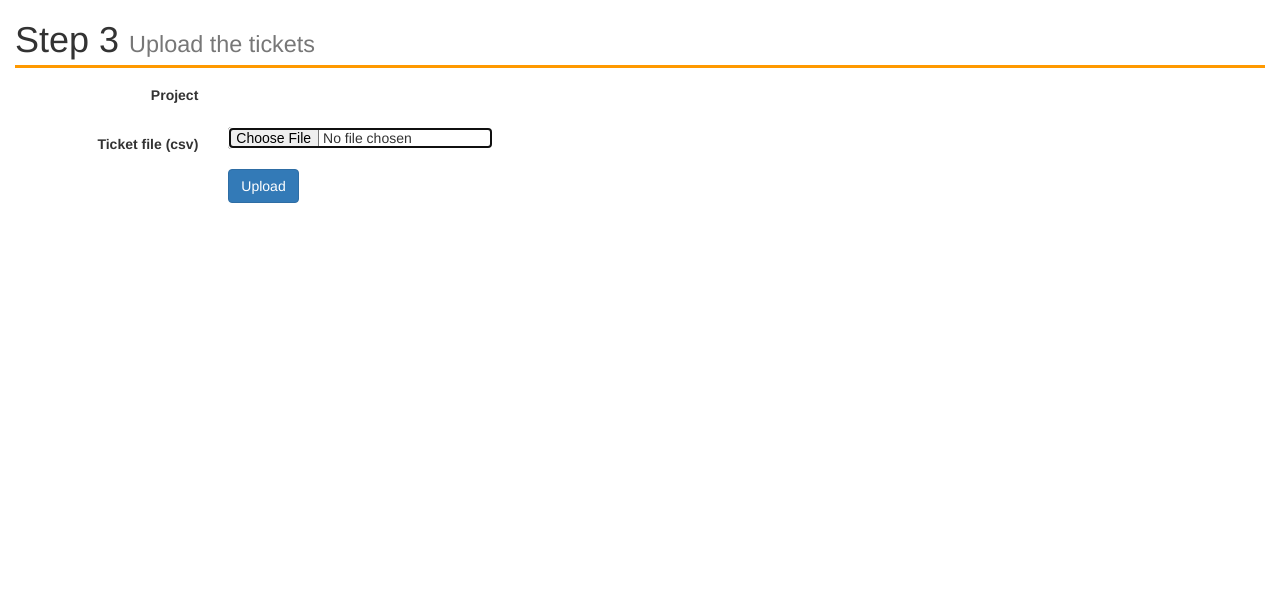
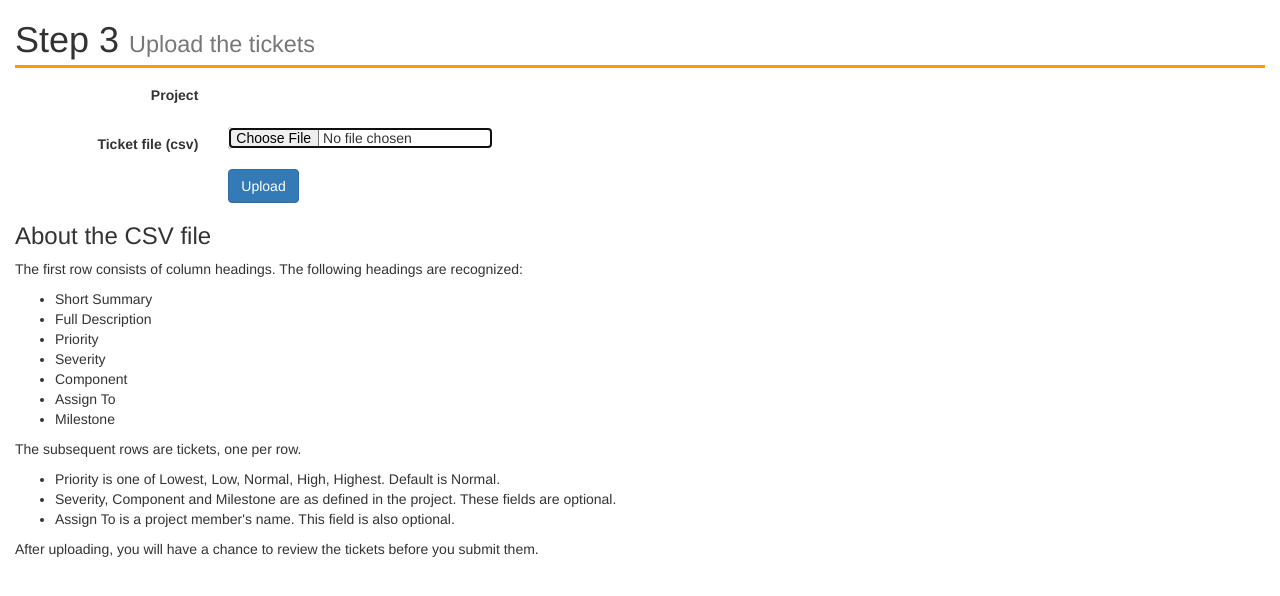
Before and after one commit to favoritemedium/umaster, a Flask app: template app/templates/step3.html in a window 1280 px wide. Shown: the top 596 px of the page. Run offline with Flask 2, Linux system fonts and the light colour scheme; the template is opened without the code that fills it: values that come from a table or form of the project are taken from there, others are empty; some libraries are stand-ins or nearby versions.

Commit message:
added some instructions

```diff
--- a/app/templates/done.html
+++ b/app/templates/done.html
@@ -1,7 +1,7 @@
 {% extends "base.html" %}
 {% block content %}
   <div class="container-fluid">
-    <h1 class=rc5>All done!</h1>
+    <h1 class="rc5">All done!</h1>
     <p class="load">Please check your Unfuddle project now.</p>
   </div>
 {% endblock %}
--- a/app/templates/step1.html
+++ b/app/templates/step1.html
@@ -31,5 +31,10 @@
         </div>
       </div>
     </form>
+    <h3>About Security</h3>
+    <p>The username and password you enter here are used to authenticate you with Unfuddle.</p>
+    <p>You've probably been warned to never ever enter your credentials into a third-party site as they could get stolen. That's good advice.</p>
+    <p>The safest thing to do is to <a href="https://github.com/favoritemedium/umaster">grab the source code from github</a> and run this app locally.</p>
+    <p>However, if you trust that this is a bone fide deployment of the umaster app rather than an evil imposter, then it's safe to enter your credentials here.</p>
   </div>
 {% endblock %}
--- a/app/templates/step3.html
+++ b/app/templates/step3.html
@@ -22,5 +22,23 @@
         </div>
       </div>
     </form>
+    <h3>About the CSV file</h3>
+    <p>The first row consists of column headings. The following headings are recognized:</p>
+    <ul>
+      <li>Short Summary</li>
+      <li>Full Description</li>
+      <li>Priority</li>
+      <li>Severity</li>
+      <li>Component</li>
+      <li>Assign To</li>
+      <li>Milestone</li>
+    </ul>
+    <p>The subsequent rows are tickets, one per row.</p>
+    <ul>
+      <li>Priority is one of Lowest, Low, Normal, High, Highest. Default is Normal.</li>
+      <li>Severity, Component and Milestone are as defined in the project. These fields are optional.</li>
+      <li>Assign To is a project member's name. This field is also optional.</li>
+    </ul>
+    <p>After uploading, you will have a chance to review the tickets before you submit them.</p>
   </div>
 {% endblock %}
```
